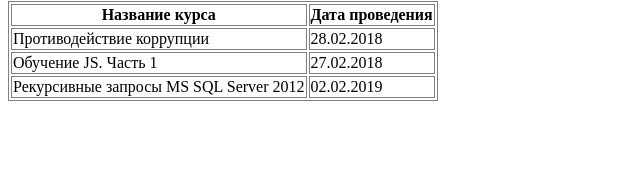
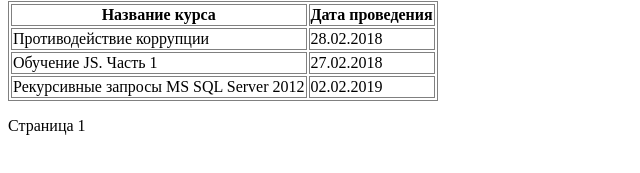
Before and after one commit to Gina-K/sortable_table, a plain HTML site: page index.html in a window 1280 px wide. Shown: the part 103-276 px from the top of the page, 0-640 px from the left. Drawn offline with nearby package versions, Linux system fonts and the light colour scheme.

Commit message:
Add page index

```diff
--- a/index.html
+++ b/index.html
@@ -34,6 +34,7 @@
   </tbody>
 
 </table>
+<p>Страница <span id="page-index"></span></p>
 <script src="task3.js"></script>
 </body>
 </html>
--- a/task3.js
+++ b/task3.js
@@ -66,6 +66,7 @@ const table = {
     renderTable: function () {
         let firstRow = (this.currentPage - 1) * this.numberOfRows;
         let secondRow = (this.currentPage - 1) * this.numberOfRows + 1;
+        navigation.setCurrentPageIndex();
         if (!this.needSortByName && !this.needSortByDate) {
             this.data = coursesData.slice();
         } else if (this.needSortByName) {
@@ -85,7 +86,11 @@ const table = {
 }
 
 const navigation = {
-    pageNumbers: document.querySelectorAll(".page-number")
+    pageNumbers: document.querySelectorAll(".page-number"),
+    pageIndexContainer: $("#page-index"),
+    setCurrentPageIndex: function() {
+        this.pageIndexContainer.html(table.currentPage);
+    }
 }
 
 $(table.renderTable(table.data));
```
